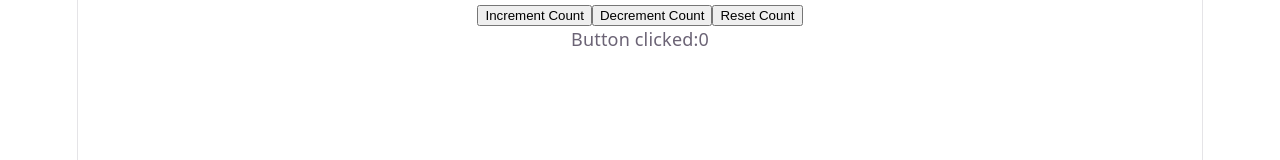
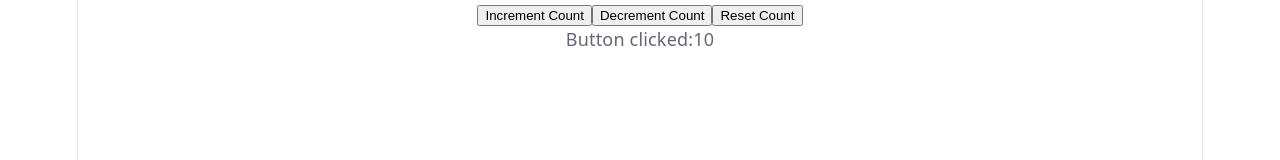
Before and after one commit to Paa1Vyas/react_interns, a React app: page / in a window 1280 px wide. Shown: the top 160 px of the page. Built offline with nearby package versions, Linux system fonts and the light colour scheme; the HTML template or start-up script is replaced by a standard one.

Commit message:
add count+10

```diff
--- a/src/StateDemo.jsx
+++ b/src/StateDemo.jsx
@@ -19,7 +19,8 @@ export default function StateDemo() {
         <button onClick={incrementCount}>Increment Count</button>
         <button onClick={decrementCount}>Decrement Count</button>
         <button onClick={() => setCount(0)}>Reset Count</button>
-        <p>Button clicked:{count}</p>
+        {/* <p>Button clicked:{count}</p> */}
+        <p>Button clicked:{count+10}</p>
     </div>
   )
 }
```
